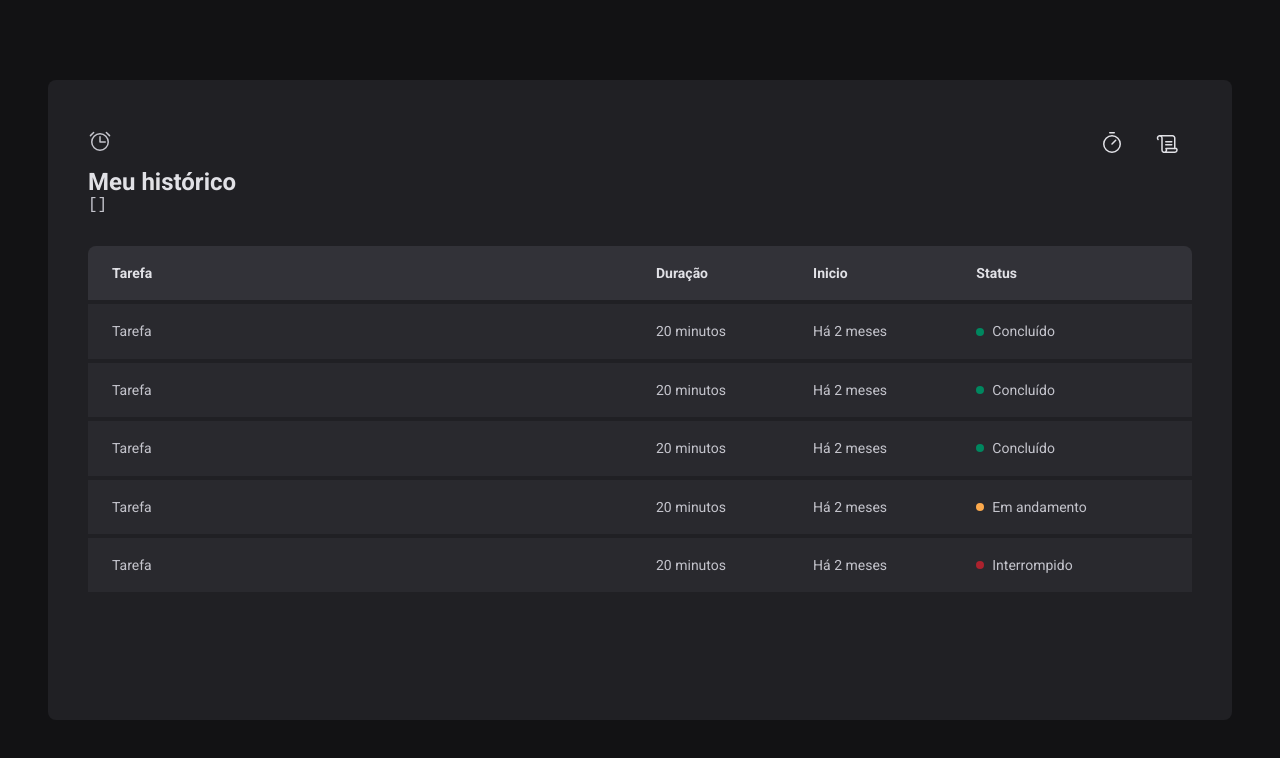
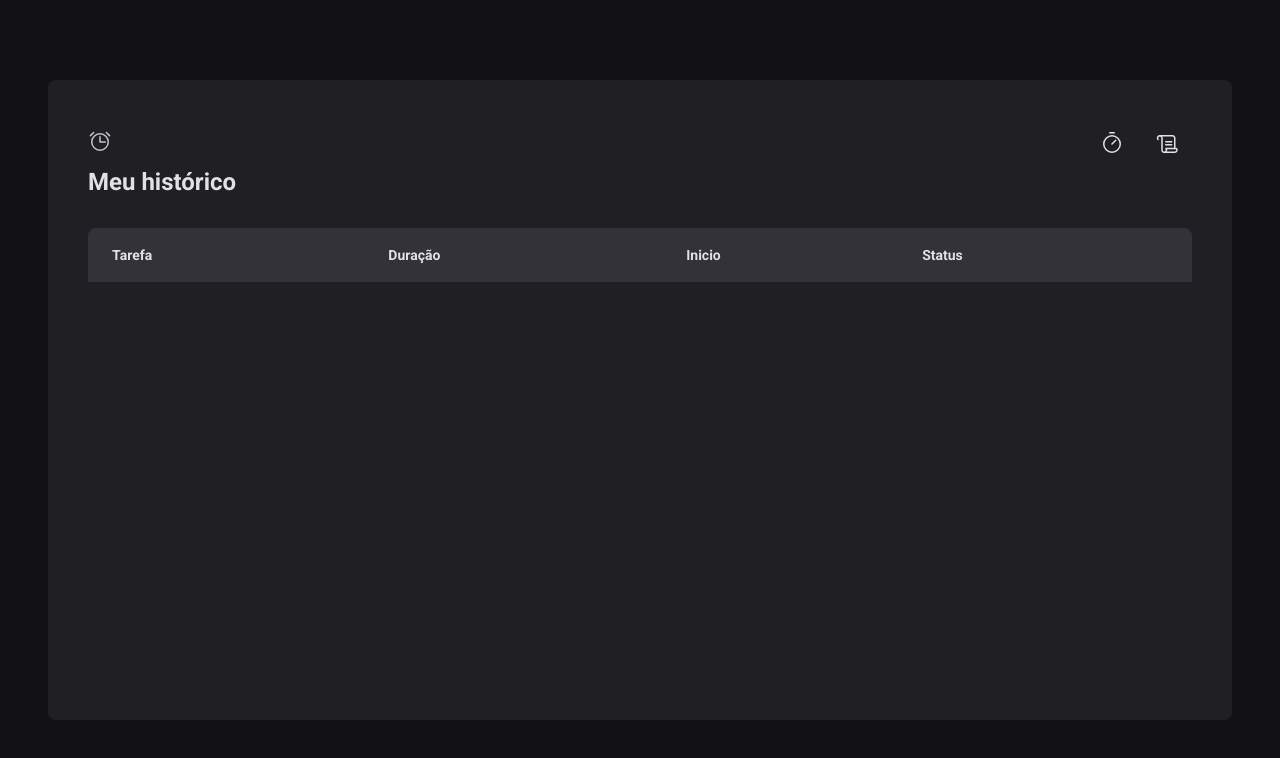
Before and after one commit to IgorAdelino/Timer, a React (Vite) app: page /history in a window 1280 px wide. Shown: the top 758 px of the page. Built offline with nearby package versions, Linux system fonts and the light colour scheme.

Commit message:
Creating history

```diff
--- a/src/contexts/CyclesContext.tsx
+++ b/src/contexts/CyclesContext.tsx
@@ -78,7 +78,7 @@ export function CyclesContextProvider({
     setCycles((state) =>
       state.map((cycle) => {
         if (cycle.id === activeCycleId) {
-          return { ...cycle, interruptedDated: new Date() }
+          return { ...cycle, interruptedDate: new Date() }
         } else {
           return cycle
         }
--- a/src/pages/History/index.tsx
+++ b/src/pages/History/index.tsx
@@ -1,3 +1,5 @@
+import { formatDistanceToNow } from 'date-fns'
+import { ptBR } from 'date-fns/locale'
 import { useContext } from 'react'
 import { CyclesContext } from '../../contexts/CyclesContext'
 import { HistoryContainer, HistoryList, Status } from './styles'
@@ -8,7 +10,6 @@ export function History() {
     <HistoryContainer>
       <h1>Meu histórico</h1>
 
-      <pre>{JSON.stringify(cycles, null, 2)}</pre>
       <HistoryList>
         <table>
           <thead>
@@ -20,46 +21,34 @@ export function History() {
             </tr>
           </thead>
           <tbody>
-            <tr>
-              <td>Tarefa</td>
-              <td>20 minutos</td>
-              <td>Há 2 meses</td>
-              <td>
-                <Status statusColor="green">Concluído</Status>
-              </td>
-            </tr>
-            <tr>
-              <td>Tarefa</td>
-              <td>20 minutos</td>
-              <td>Há 2 meses</td>
-              <td>
-                <Status statusColor="green">Concluído</Status>
-              </td>
-            </tr>
-            <tr>
-              <td>Tarefa</td>
-              <td>20 minutos</td>
-              <td>Há 2 meses</td>
-              <td>
-                <Status statusColor="green">Concluído</Status>
-              </td>
-            </tr>
-            <tr>
-              <td>Tarefa</td>
-              <td>20 minutos</td>
-              <td>Há 2 meses</td>
-              <td>
-                <Status statusColor="yellow">Em andamento</Status>
-              </td>
-            </tr>
-            <tr>
-              <td>Tarefa</td>
-              <td>20 minutos</td>
-              <td>Há 2 meses</td>
-              <td>
-                <Status statusColor="red">Interrompido</Status>
-              </td>
-            </tr>
+            {cycles.map((cycle) => {
+              console.log(cycle)
+              return (
+                <tr key={cycle.id}>
+                  <td>{cycle.task}</td>
+                  <td>{cycle.minutesAmount}</td>
+                  <td>
+                    {formatDistanceToNow(cycle.startDate, {
+                      addSuffix: true,
+                      locale: ptBR,
+                    })}
+                  </td>
+                  <td>
+                    {cycle.finishedDate && (
+                      <Status statusColor="green"> Concluído</Status>
+                    )}
+
+                    {cycle.interruptedDate && (
+                      <Status statusColor="red">Interrompido</Status>
+                    )}
+
+                    {!cycle.interruptedDate && !cycle.finishedDate && (
+                      <Status statusColor="yellow">Em andamento</Status>
+                    )}
+                  </td>
+                </tr>
+              )
+            })}
           </tbody>
         </table>
       </HistoryList>
```
